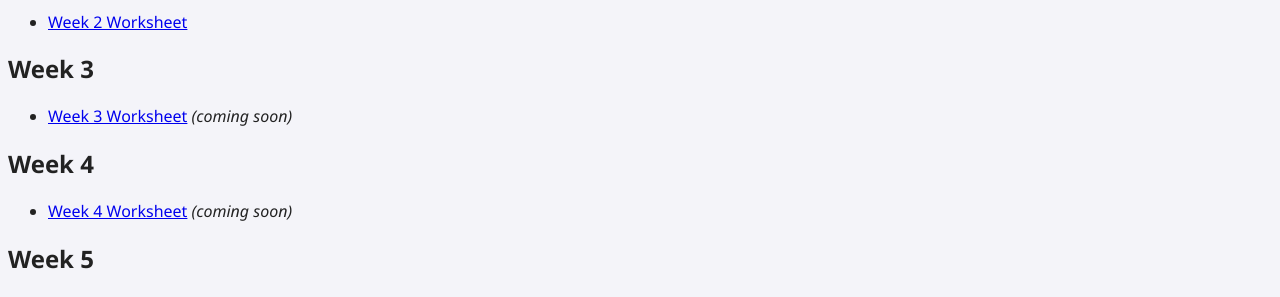
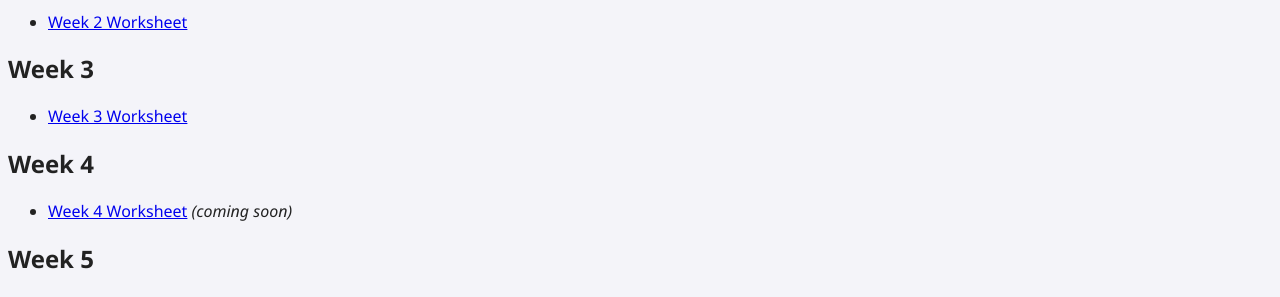
Before and after one commit to ImMrHh/arduino.journey, a Jekyll site: the page built from worksheets.md, in a window 1280 px wide. Shown: the part 333-630 px from the top of the page. Built offline with Jekyll 4.4.1, drawn with Linux system fonts in a browser that asks for light colours.

Commit message:
Update worksheets.md

```diff
--- a/worksheets.md
+++ b/worksheets.md
@@ -17,7 +17,7 @@ Here you’ll find practice sheets and exercises for each week.
 - [Week 2 Worksheet](/worksheets/week2-worksheet.md)
 
 ## Week 3
-- [Week 3 Worksheet](/worksheets/week3-worksheet.md) *(coming soon)*
+- [Week 3 Worksheet](/worksheets/week3-worksheet.md)
 
 ## Week 4
 - [Week 4 Worksheet](/worksheets/week4-worksheet.md) *(coming soon)*
```
